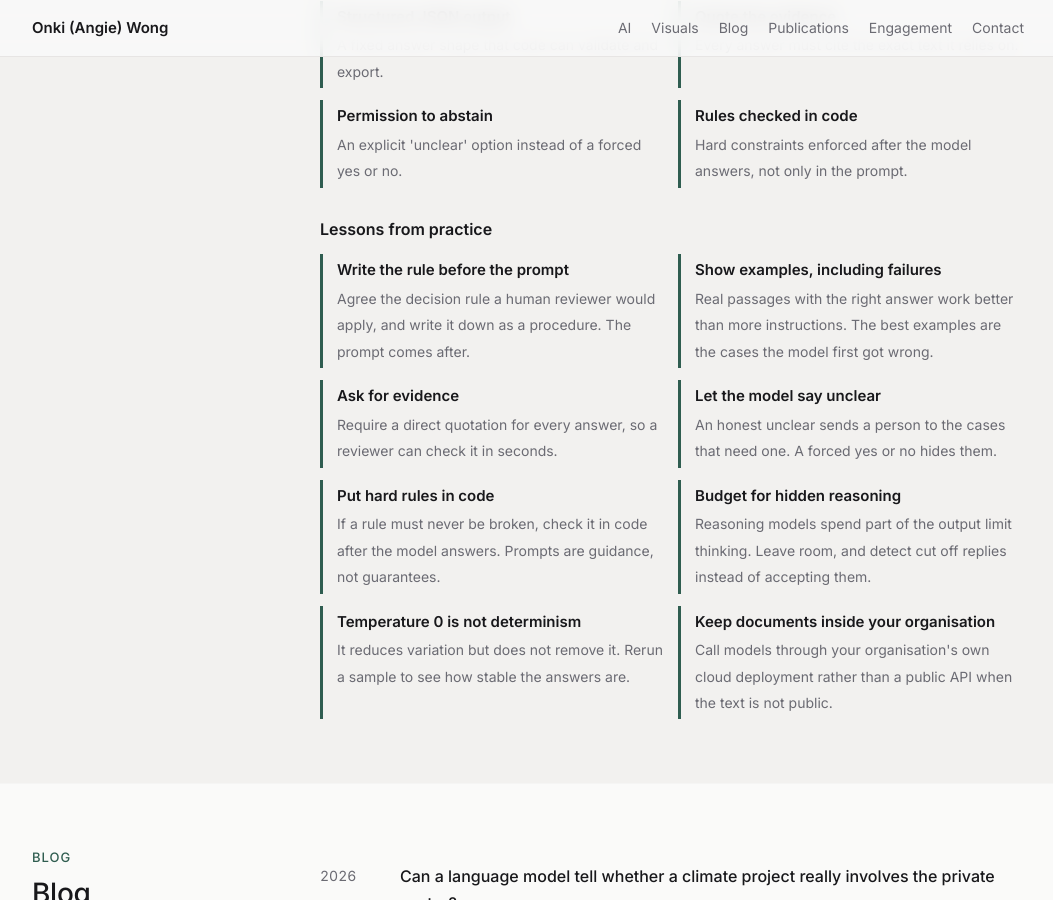
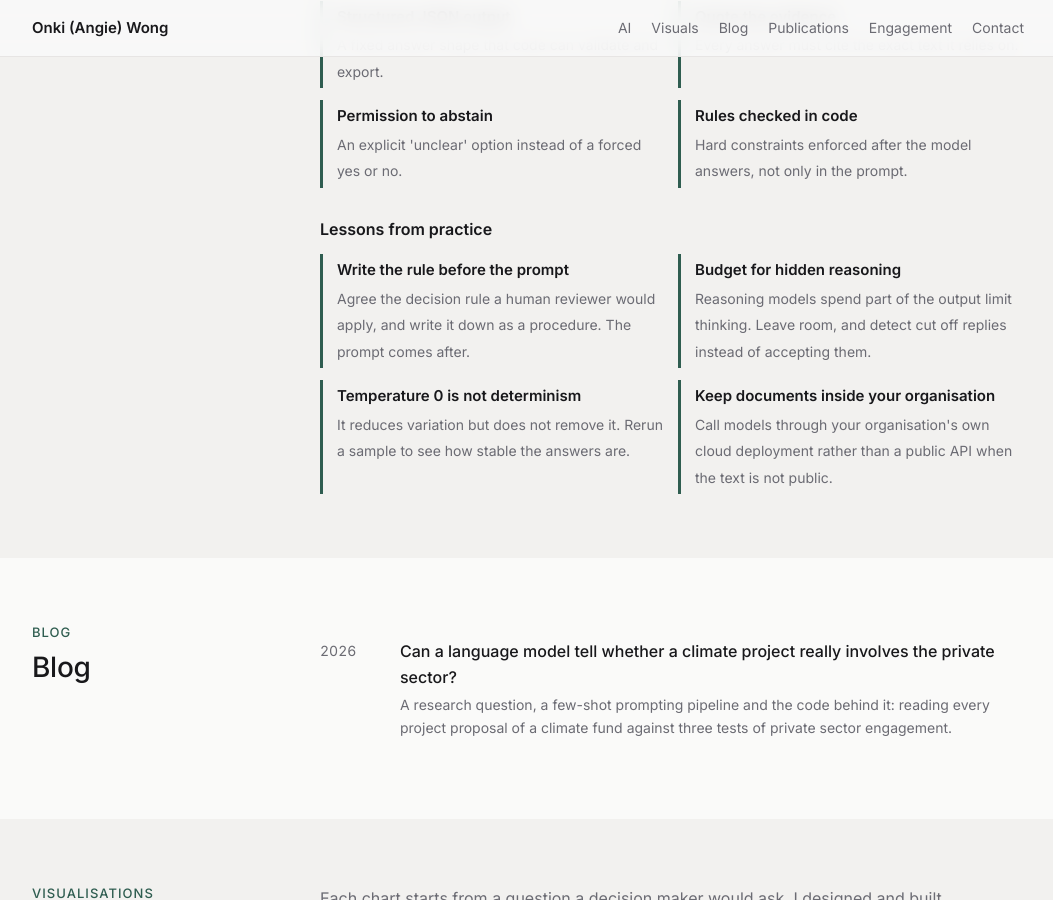
Before and after one commit to owangie/owangie.github.io, a Jekyll site: the page built from _pages/about.md, in a window 1280 px wide and 900 px high, scrolled down 2548 px. Shown: the whole window, without its empty margins (112-1165 px from the left). Built offline with Jekyll 4.4.1, drawn with Linux system fonts in a browser that asks for light colours.

Commit message:
Remove lessons duplicated by prompting techniques

```diff
--- a/_data/ai.yml
+++ b/_data/ai.yml
@@ -28,14 +28,6 @@ models:
 tips:
   - title: "Write the rule before the prompt"
     text: "Agree the decision rule a human reviewer would apply, and write it down as a procedure. The prompt comes after."
-  - title: "Show examples, including failures"
-    text: "Real passages with the right answer work better than more instructions. The best examples are the cases the model first got wrong."
-  - title: "Ask for evidence"
-    text: "Require a direct quotation for every answer, so a reviewer can check it in seconds."
-  - title: "Let the model say unclear"
-    text: "An honest unclear sends a person to the cases that need one. A forced yes or no hides them."
-  - title: "Put hard rules in code"
-    text: "If a rule must never be broken, check it in code after the model answers. Prompts are guidance, not guarantees."
   - title: "Budget for hidden reasoning"
     text: "Reasoning models spend part of the output limit thinking. Leave room, and detect cut off replies instead of accepting them."
   - title: "Temperature 0 is not determinism"
```
